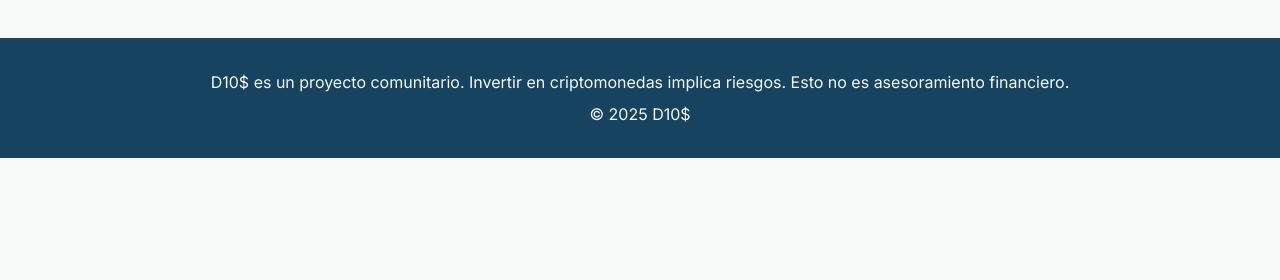
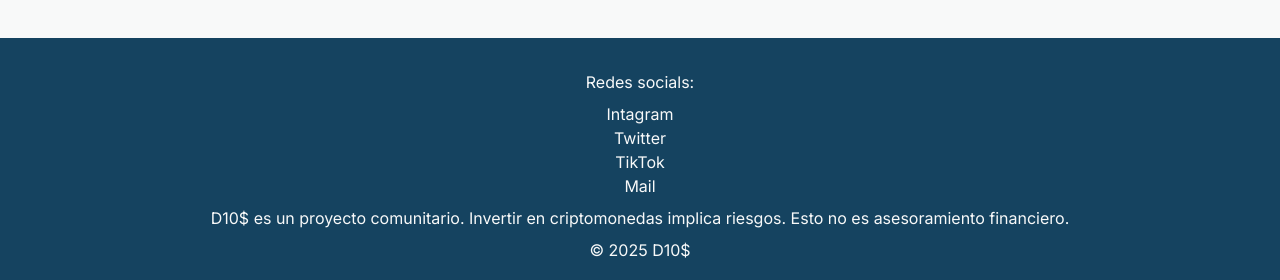
Before and after one commit to ManuelHidalgo26/D10S, a React (Vite) app: page / in a window 1280 px wide. Shown: the part 1499-1779 px from the top of the page. Before the commit the page ends 1657 px from the top, so only its background shows below. Built offline with nearby package versions, Linux system fonts and the light colour scheme.

Commit message:
cambios en logos, se agrego estilos al footer

```diff
--- a/index.html
+++ b/index.html
@@ -4,7 +4,7 @@
     <meta charset="UTF-8" />
     <meta name="viewport" content="width=device-width, initial-scale=1" />
     <title>D10$ — memecoin argentina de comunidad y transparencia</title>
-
+    <link rel="stylesheet" href="./src/styles/globals.css">
     <meta name="description" content="D10$, memecoin argentina, comunidad y transparencia." />
 
     <!-- Favicon (colocalo en /public/favicon.ico) -->
--- a/src/App.jsx
+++ b/src/App.jsx
@@ -1,6 +1,6 @@
 import React from 'react';
 import Home from './pages/Home';
-
+import './styles/globals.css';
 function App() {
   return <Home />;
 }
--- a/src/components/About.jsx
+++ b/src/components/About.jsx
@@ -1,7 +1,7 @@
 import React from 'react';
-// import hero from '../assets/images/hero-argentina.jpg';
 import CtaButton from './CtaButton';
 import hero from '../assets/images/glaciar-al-atardecer.png'
+import "../styles/globals.css";
 const About = () => {
   return (
     <section id="about" className="py-16">
--- a/src/components/CtaButton.jsx
+++ b/src/components/CtaButton.jsx
@@ -1,5 +1,5 @@
 import React from 'react';
-
+import "../styles/globals.css";
 const CtaButton = ({ variant = 'primary', href, children }) => {
   const base =
     'inline-block px-6 py-3 rounded-md font-semibold transition-transform transform hover:scale-105';
--- a/src/components/Features.jsx
+++ b/src/components/Features.jsx
@@ -1,4 +1,5 @@
 import React from 'react';
+import "../styles/globals.css";
 
 const features = [
   {
--- a/src/components/Footer.jsx
+++ b/src/components/Footer.jsx
@@ -1,9 +1,17 @@
 import React from 'react';
-
+import "../styles/globals.css";
 const Footer = () => {
   return (
     <footer className="bg-azul text-blanco py-8">
       <div className="max-w-5xl mx-auto text-center space-y-2 px-4">
+
+        <h2>Redes socials:</h2>
+        <section className="Redes-sociales">
+        <div><a href="">Intagram</a></div>
+        <div><a href="">Twitter</a></div>
+        <div><a href="">TikTok</a></div>
+        <div><a href="">Mail</a></div>
+        </section>
         <p>
           D10$ es un proyecto comunitario. Invertir en criptomonedas implica riesgos. Esto no es asesoramiento financiero.
         </p>
--- a/src/components/Header.jsx
+++ b/src/components/Header.jsx
@@ -1,8 +1,10 @@
 import React from 'react';
 // import logo from '../assets/images/logo-d10s.svg';
 import CtaButton from './CtaButton';
-import Logo from "../assets/images/d10s-pro-lockup-stacked-gold.svg";
-
+// import Logo from "../assets/images/d10s-pro-lockup-stacked-gold.svg";
+// import Logo from "../assets/images/Logo-d1O$.jpeg"
+import Logo from "../assets/images/Logo1dios.jpeg"
+import "../styles/globals.css";
 const Header = () => {
   return (
     <header className="sticky top-0 bg-blanco border-b border-gris z-50">
--- a/src/components/Hero.jsx
+++ b/src/components/Hero.jsx
@@ -1,7 +1,7 @@
 import React from 'react';
 import hero from '../assets/images/glaciar-al-atardecer.png';
 import CtaButton from './CtaButton';
-
+import "../styles/globals.css";
 const Hero = () => {
   return (
     <section
--- a/src/pages/Home.jsx
+++ b/src/pages/Home.jsx
@@ -4,7 +4,7 @@ import Hero from '../components/Hero';
 import About from '../components/About';
 import Footer from '../components/Footer';
 import CtaButton from '../components/CtaButton';
-
+import "../styles/globals.css";
 const Home = () => {
   return (
     <>
--- a/src/styles/globals.css
+++ b/src/styles/globals.css
@@ -11,3 +11,12 @@ body {
   color: #154360;
   font-family: 'Inter', sans-serif;
 }
+.redes-sociales a {
+  color: #F8F9F9;
+  text-decoration: none;
+  text-align: center;
+}
+footer a:hover {
+  background-color: black;
+  transition: 0.2s;
+}
```
Also changed, not shown: src/assets/images/Logo-d1O$.jpeg (added), src/assets/images/logo1dios.jpeg (added).
